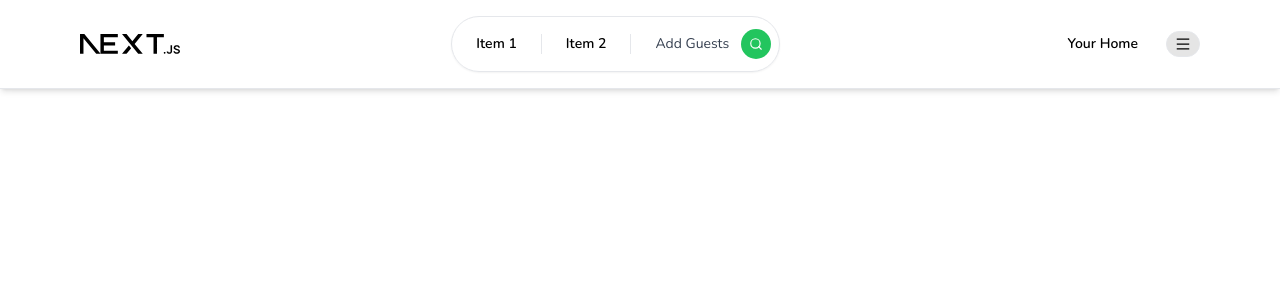
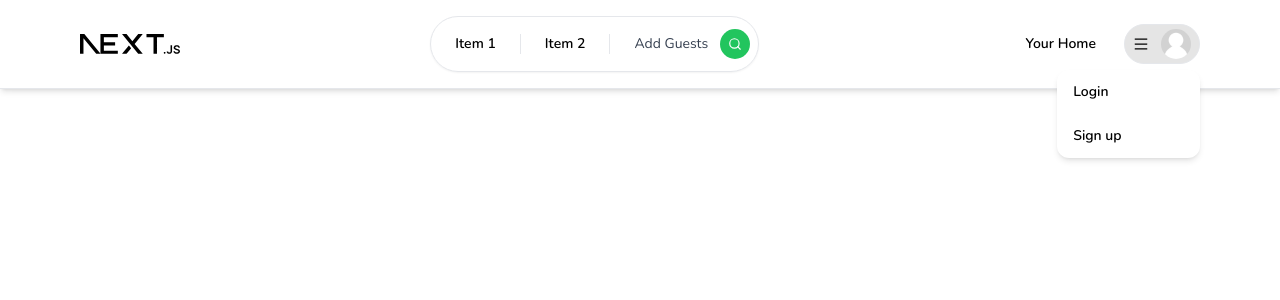
Before and after one commit to dmtrth25/tours-project, a Next.js app: page / in a window 1280 px wide. Both pictures are taken after a click on the element 1183 px from the left and 44 px from the top of the page. Shown: the top 300 px of the page. Built offline with nearby package versions, Linux system fonts and the light colour scheme.

Commit message:
added MenuItem and logo item

```diff
--- /dev/null
+++ b/src/app/components/ImgLogo.tsx
@@ -0,0 +1,17 @@
+'use client';
+
+import Image from 'next/image';
+
+const ImgLogo = () => {
+  return (
+    <Image
+      className="rounded-full"
+      height="30"
+      width="30"
+      alt="Image logo"
+      src="/img/image-logo.jpeg"
+    />
+  );
+};
+
+export default ImgLogo;
--- a/src/app/components/navbar/Menu.tsx
+++ b/src/app/components/navbar/Menu.tsx
@@ -1,18 +1,42 @@
 'use client';
 
+import { useCallback, useState } from 'react';
 import { AiOutlineMenu } from 'react-icons/ai';
+import ImgLogo from '../ImgLogo';
+import MenuItem from './MenuItem';
 
 const Menu = () => {
+  const [isShow, setIsShow] = useState(false);
+
+  const toggleShow = useCallback(() => {
+    setIsShow((prevState) => !prevState);
+  }, []);
+
   return (
     <div className="relative">
       <div className="flex flex-row items-center gap-3">
         <div className="hidden md:block text-sm font-semibold py-3 px-4 rounded-full hover:bg-neutral-100 transition cursor-pointer">
           Your Home
         </div>
-        <div className="p-4 md:py-1 md:px-2 border-[1px] bg-neutral-200 flex flex-row items-center gap-3 rounded-full cursor-pointer hover:shadow-md transition">
+        <div
+          onClick={toggleShow}
+          className="p-4 md:py-1 md:px-2 border-[1px] bg-neutral-200 flex flex-row items-center gap-3 rounded-full cursor-pointer hover:shadow-md transition">
           <AiOutlineMenu />
+          <div className="hidden md:block">
+            <ImgLogo />
+          </div>
         </div>
       </div>
+      {isShow && (
+        <div className="absolute rounded-xl shadow-md w-[40vw] md:w-3/4 bg-white overflow-hidden right-0 top-12 text-sm">
+          <div className="flex flex-col cursor-pointer">
+            <>
+              <MenuItem label="Login" />
+              <MenuItem label="Sign up" />
+            </>
+          </div>
+        </div>
+      )}
     </div>
   );
 };
--- /dev/null
+++ b/src/app/components/navbar/MenuItem.tsx
@@ -0,0 +1,13 @@
+'use client';
+
+import { FC } from 'react';
+
+interface IMenuItem {
+  label: string;
+}
+
+const MenuItem: FC<IMenuItem> = ({ label }) => {
+  return <div className="px-4 py-3 hover:bg-neutral-100 transition font-semibold">{label}</div>;
+};
+
+export default MenuItem;
--- a/src/app/components/navbar/NavBar.tsx
+++ b/src/app/components/navbar/NavBar.tsx
@@ -1,3 +1,5 @@
+'use client';
+
 import Container from '../Container';
 import Logo from './Logo';
 import Menu from './Menu';
```
Also changed, not shown: public/img/image-logo.jpeg (added).
